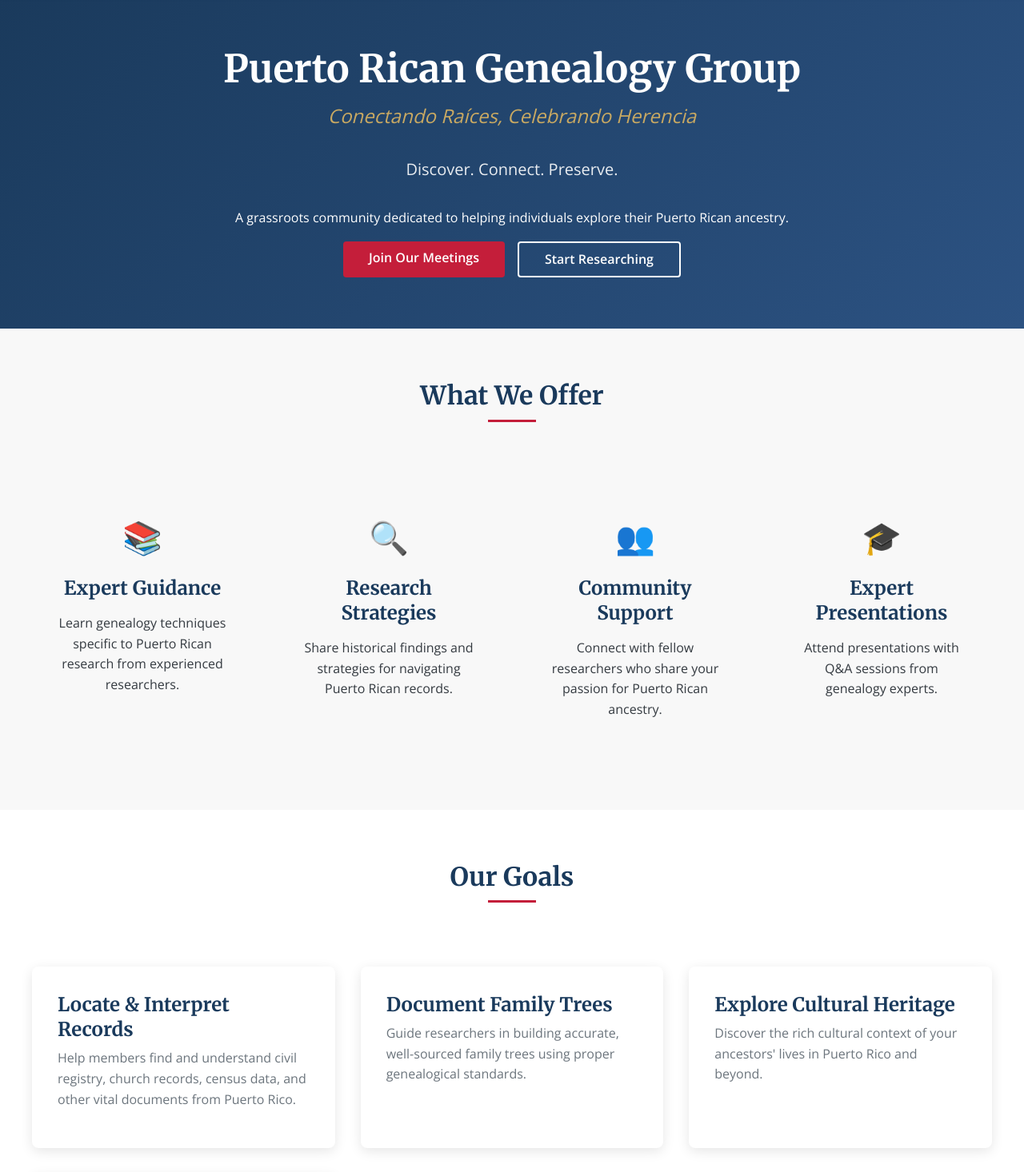
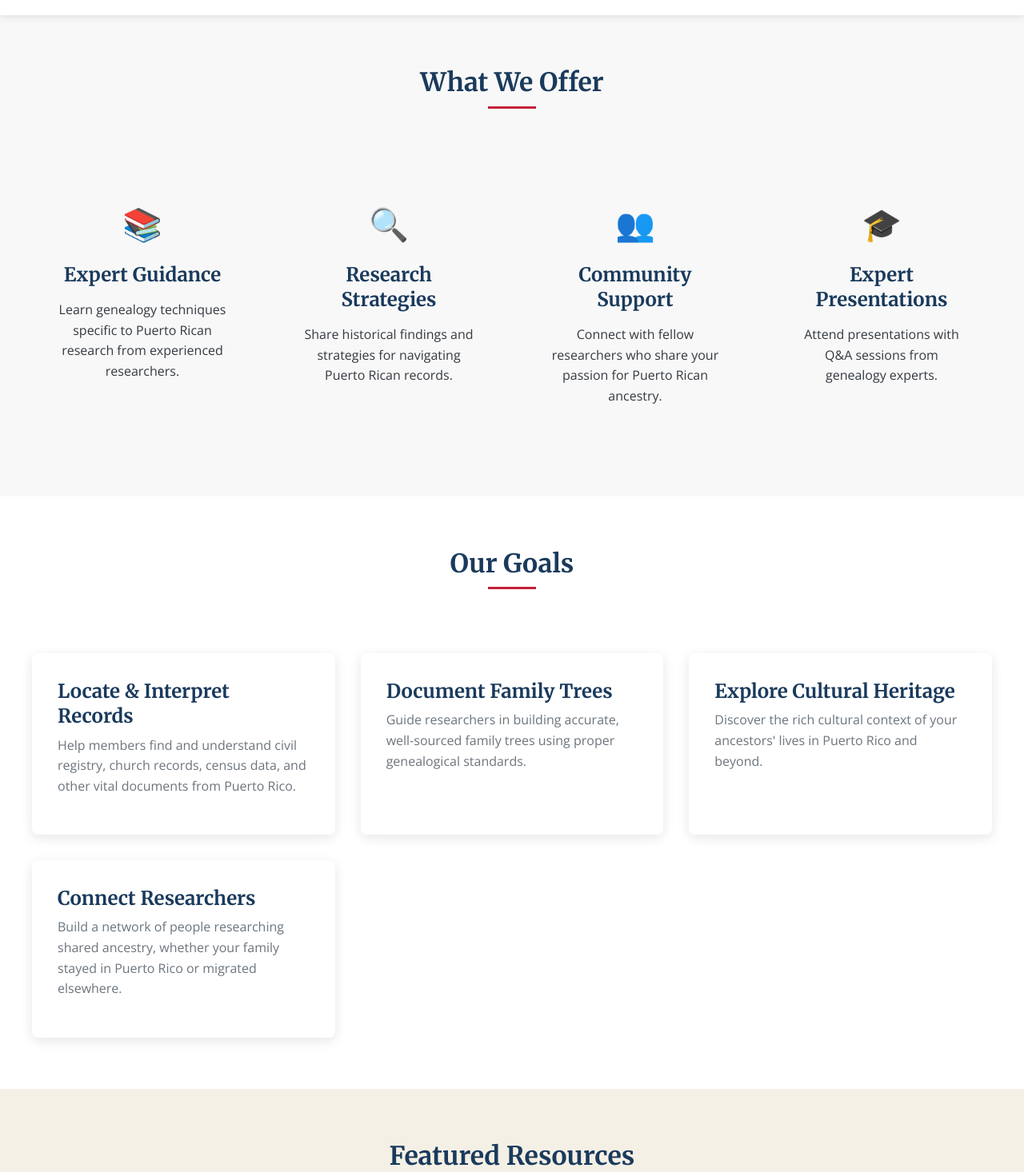
Before and after one commit to SylviaVargas/puertoricangenealogygroup, a Jekyll site: the page built from index.md, in a window 1280 px wide, cut to the strip 454-1920 px from the top of the page. Shown: the whole strip at 80% size. Built offline with Jekyll 4.4.1, drawn with Linux system fonts in a browser that asks for light colours.

Commit message:
Reorder header: menu above logo, remove hero section, larger logo

```diff
--- a/_includes/header.html
+++ b/_includes/header.html
@@ -1,13 +1,6 @@
 <header class="site-header">
   <div class="header-container">
-    <!-- Centered Logo Section -->
-    <div class="header-logo-section">
-      <a href="{% if page.lang == 'es' %}{{ '/es/' | relative_url }}{% else %}{{ '/' | relative_url }}{% endif %}" class="logo-link">
-        <img src="{{ '/assets/images/webpage-logo.png' | relative_url }}" alt="Puerto Rican Genealogy Group" class="site-logo">
-      </a>
-    </div>
-
-    <!-- Navigation Section -->
+    <!-- Navigation Section (Above Logo) -->
     <nav class="main-nav">
       <button class="nav-toggle" aria-label="Toggle navigation">
         <span></span>
@@ -57,5 +50,12 @@
         {% endif %}
       </div>
     </nav>
+
+    <!-- Logo Section (Below Navigation) -->
+    <div class="header-logo-section">
+      <a href="{% if page.lang == 'es' %}{{ '/es/' | relative_url }}{% else %}{{ '/' | relative_url }}{% endif %}" class="logo-link">
+        <img src="{{ '/assets/images/webpage-logo.png' | relative_url }}" alt="Puerto Rican Genealogy Group" class="site-logo">
+      </a>
+    </div>
   </div>
 </header>
--- a/assets/css/style.css
+++ b/assets/css/style.css
@@ -95,35 +95,35 @@
 .header-container {
   max-width: var(--max-width);
   margin: 0 auto;
-  padding: var(--spacing-md) var(--spacing-lg);
+  padding: var(--spacing-sm) var(--spacing-md);
   display: flex;
   flex-direction: column;
   align-items: center;
 }
 
-/* Logo Section - Centered at Top, Full Width */
-.header-logo-section {
-  text-align: center;
-  width: 100%;
-  padding: var(--spacing-lg) 0;
-  margin-bottom: var(--spacing-md);
-}
-
-.site-logo {
-  height: auto;
-  width: 100%;
-  max-width: 800px;
-  max-height: 300px;
-  object-fit: contain;
-}
-
-/* Navigation Section - Centered Below Logo */
+/* Navigation Section - Above Logo */
 .main-nav {
   width: 100%;
   display: flex;
   justify-content: center;
   align-items: center;
   position: relative;
+  margin-bottom: var(--spacing-sm);
+}
+
+/* Logo Section - Below Navigation, Full Width */
+.header-logo-section {
+  text-align: center;
+  width: 100%;
+  padding: var(--spacing-sm) 0;
+}
+
+.site-logo {
+  height: auto;
+  width: 100%;
+  max-width: 1000px;
+  max-height: 400px;
+  object-fit: contain;
 }
 
 .nav-menu {
--- a/index.md
+++ b/index.md
@@ -4,17 +4,6 @@
 lang: en
 ref: home
 ---
-
-<section class="hero">
-  <h1>Puerto Rican Genealogy Group</h1>
-  <p class="tagline">Conectando Raíces, Celebrando Herencia</p>
-  <p class="subtitle">Discover. Connect. Preserve.</p>
-  <p>A grassroots community dedicated to helping individuals explore their Puerto Rican ancestry.</p>
-  <div class="hero-cta">
-    <a href="{{ '/meetings/' | relative_url }}" class="btn btn-primary">Join Our Meetings</a>
-    <a href="{{ '/research-guides/' | relative_url }}" class="btn btn-secondary">Start Researching</a>
-  </div>
-</section>
 
 <section class="section bg-light">
   <div class="section-container">
```
Also changed, not shown: es/index.md (+0 -11 lines).
